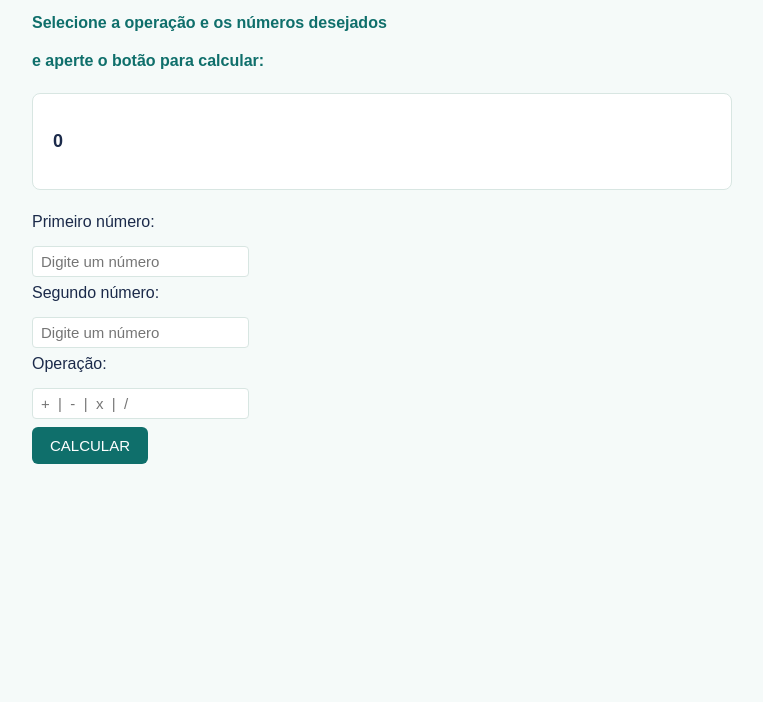
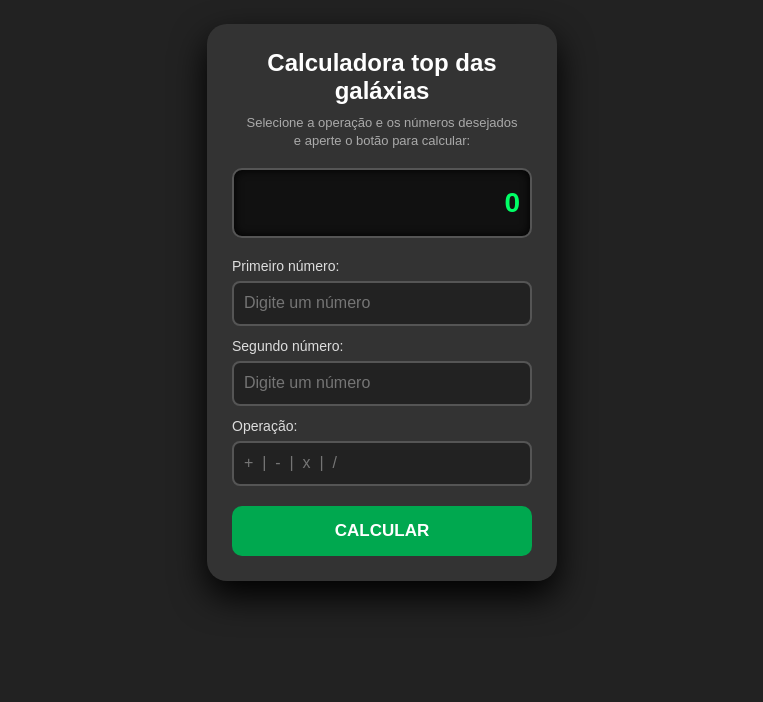
Before and after one commit to CaioFZ19/Atividade-calculadora, a plain HTML site: page frontend/tela.html in a window 1280 px wide. Shown: the part 98-800 px from the top of the page, without its empty margins (258-1021 px from the left). Drawn offline with Linux system fonts and the light colour scheme.

Commit message:
reorganização do css de acordo com o html

```diff
--- a/frontend/style.css
+++ b/frontend/style.css
@@ -1,79 +1,152 @@
-body {
-  font-family: Arial, Helvetica, sans-serif;
-  background-color: #f5faf9;
-  color: #1b2a4a;
-  max-width: 700px;
-  margin: 40px auto;
-  padding: 0 20px;
-  line-height: 1.5;
+* {
+    margin: 0;
+    padding: 0;
+    box-sizing: border-box;
 }
 
-h1 {
-  color: #1b2a4a;
+body {
+    min-height: 100vh;
+
+    display: flex;
+    justify-content: center;
+    align-items: center;
+
+    background: #222;
+    font-family: Arial, sans-serif;
 }
 
-.aviso {
-  background-color: #fbe4e1;
-  color: #a33a2e;
-  font-weight: bold;
-  padding: 8px 12px;
-  border-radius: 6px;
-  display: inline-block;
+/* Corpo da calculadora */
+.calculadora {
+    width: 350px;
+    padding: 25px;
+
+    background: #333;
+    border-radius: 20px;
+
+    box-shadow: 0 15px 35px #000;
+
+    text-align: center;
 }
 
-section {
-  background-color: #ffffff;
-  border: 1px solid #d8e6e2;
-  border-radius: 8px;
-  padding: 16px 20px;
-  margin: 20px 0;
+/* Título */
+h1 {
+    color: white;
+    font-size: 24px;
+
+    margin-bottom: 10px;
 }
 
+/* Explicação */
 h2 {
-  font-size: 16px;
-  color: #0f6f6b;
-  margin-top: 0;
+    color: #aaa;
+    font-size: 13px;
+    font-weight: normal;
+
+    margin-bottom: 3px;
 }
 
-.explicacao {
-  color: #5a6b72;
-  font-style: italic;
+/* Tela */
+.tela {
+    width: 100%;
+    height: 70px;
+
+    margin: 20px 0;
+
+    padding: 10px;
+
+    background: #111;
+
+    border: 2px solid #555;
+    border-radius: 10px;
+
+    box-shadow: inset 0 0 10px #000;
+
+    display: flex;
+    align-items: center;
+    justify-content: flex-end;
 }
 
-button {
-  background-color: #0f6f6b;
-  color: #ffffff;
-  border: none;
-  padding: 10px 18px;
-  border-radius: 6px;
-  font-size: 15px;
-  cursor: pointer;
-  margin: 4px 4px 4px 0;
+#resultado {
+    width: 100%;
+
+    color: #00ff66;
+
+    font-size: 28px;
+    font-weight: bold;
+
+    text-align: right;
+
+    overflow: hidden;
 }
 
-button:hover {
-  background-color: #3fbf9c;
+/* Labels */
+label {
+    display: block;
+
+    color: #ddd;
+
+    font-size: 14px;
+
+    text-align: left;
+
+    margin-top: 12px;
 }
 
-input,
-select {
-  font-size: 15px;
-  padding: 6px 8px;
-  margin: 4px 8px 4px 0;
-  border: 1px solid #d8e6e2;
-  border-radius: 4px;
+/* Campos */
+input {
+    width: 100%;
+    height: 45px;
+
+    margin-top: 7px;
+    padding: 10px;
+
+    background: #222;
+    color: white;
+
+    border: 2px solid #555;
+    border-radius: 8px;
+
+    font-size: 16px;
+
+    outline: none;
 }
 
-label {
-  display: block;
-  margin-bottom: 8px;
+input:focus {
+    border-color: #00ff66;
 }
 
-p {
-  font-size: 18px;
-  font-weight: bold;
+/* Operação */
+.operacao {
+    margin-top: 5px;
 }
 
-#cupom {
-  white-space: pre-line;
+/* Botão */
+#btncalcular {
+    width: 100%;
+    height: 50px;
+
+    margin-top: 20px;
+
+    background: #00a84f;
+    color: white;
+
+    border: none;
+    border-radius: 10px;
+
+    font-size: 17px;
+    font-weight: bold;
+
+    cursor: pointer;
+
+    transition: 0.2s;
 }
+
+#btncalcular:hover {
+    background: #00d864;
+
+    transform: scale(1.03);
+}
+
+#btncalcular:active {
+    transform: scale(0.97);
+}
```
